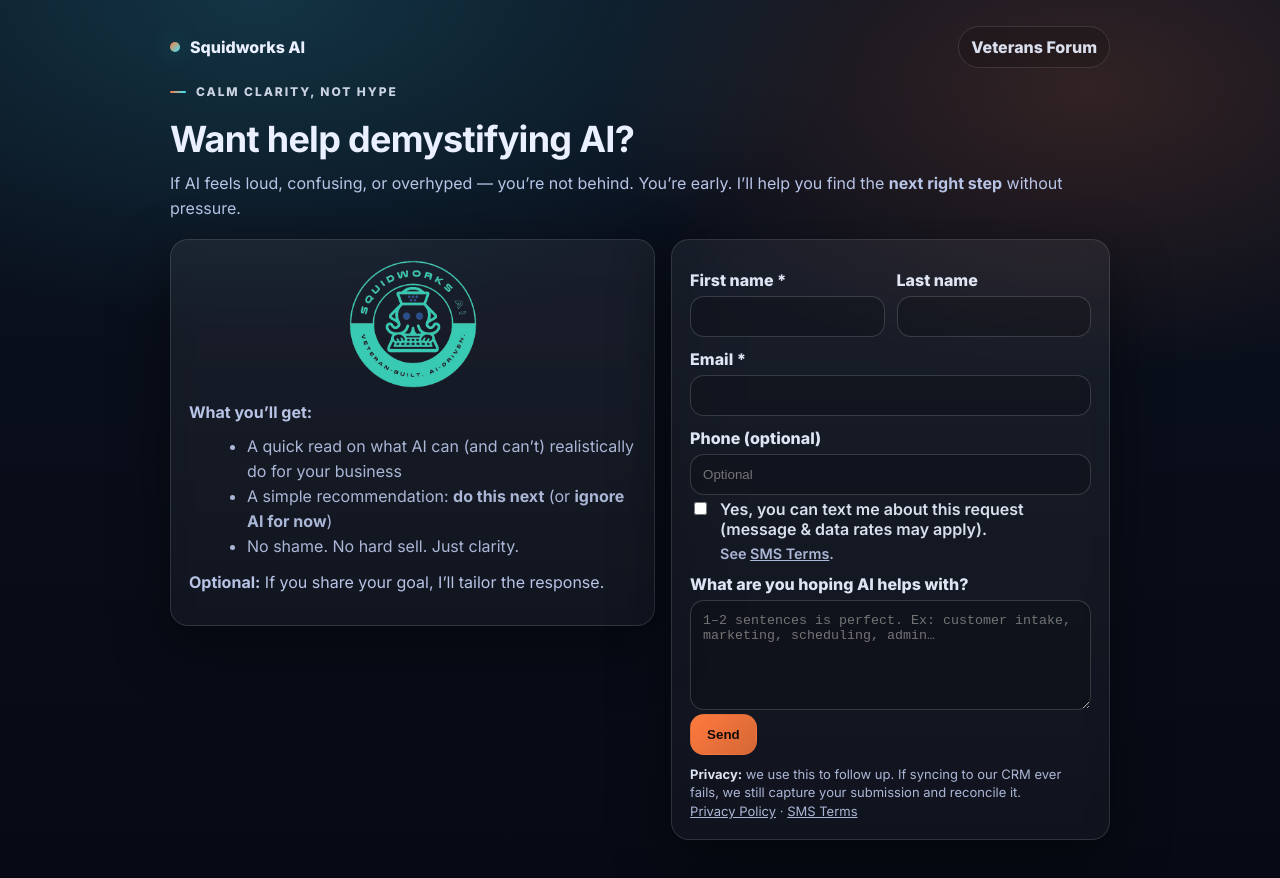
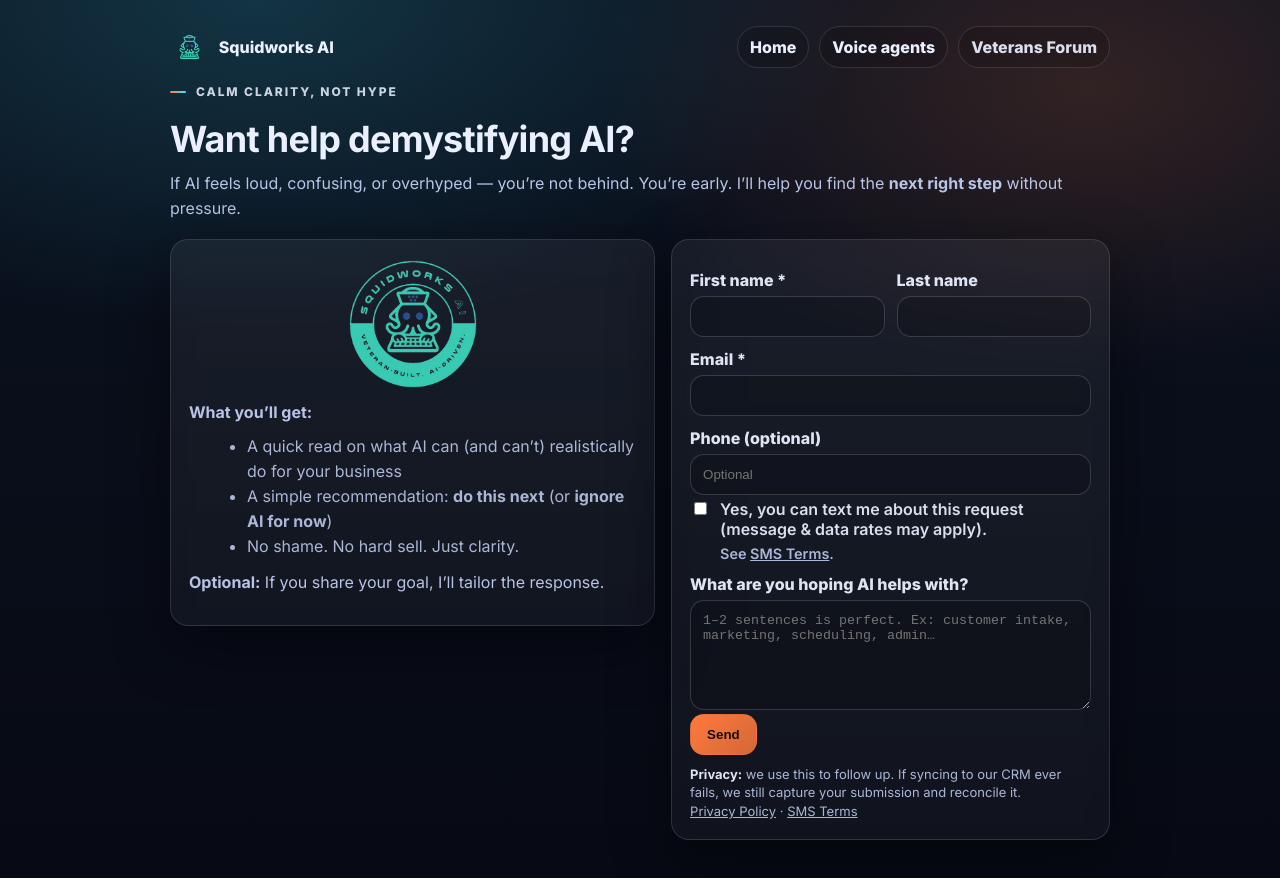
Before and after one commit to lyra-claws/squidworks-ai-site, a plain HTML site: page public/vets.html in a window 1280 px wide. Drawn offline with Linux system fonts and the light colour scheme.

Commit message:
Fix voice header logo sizing; add logo+nav to vets

```diff
--- a/public/vets.html
+++ b/public/vets.html
@@ -22,6 +22,8 @@
     .nav{display:flex;align-items:center;justify-content:space-between;gap:16px}
     .brand{display:flex;align-items:center;gap:10px;font-weight:800;text-decoration:none}
     .dot{width:10px;height:10px;border-radius:999px;background:linear-gradient(135deg,var(--accent),var(--accent2)); box-shadow:0 0 22px rgba(61,231,255,.35)}
+    .logoMark{height:28px;width:auto;display:block}
+    .pillNav{display:flex;gap:10px;align-items:center;flex-wrap:wrap}
     .kicker{display:inline-flex;align-items:center;gap:10px;font-size:12px;letter-spacing:.16em;text-transform:uppercase;color:rgba(234,240,255,.86);font-weight:800}
     .kicker .bar{width:16px;height:2px;background:linear-gradient(90deg,var(--accent),var(--accent2));border-radius:99px}
     h1{margin:18px 0 10px;font-size:36px;letter-spacing:-.02em}
@@ -49,8 +51,12 @@
 <body>
   <div class="wrap">
     <div class="nav">
-      <a class="brand" href="/"><span class="dot"></span> Squidworks AI</a>
-      <span class="pill">Veterans Forum</span>
+      <a class="brand" href="/"><img alt="Squidworks" src="/assets/squidworks-mark.png" class="logoMark" /> Squidworks AI</a>
+      <div class="pillNav">
+        <a href="/" class="btn" style="padding:10px 12px;border:1px solid var(--line);background:rgba(0,0,0,.15);border-radius:999px;font-weight:800">Home</a>
+        <a href="/voice.html" class="btn" style="padding:10px 12px;border:1px solid var(--line);background:rgba(0,0,0,.15);border-radius:999px;font-weight:800">Voice agents</a>
+        <span class="pill">Veterans Forum</span>
+      </div>
     </div>
 
     <div class="kicker" style="margin-top:16px"><span class="bar"></span> Calm clarity, not hype</div>
```
Also changed, not shown: public/voice.html (+1 -0 lines).
